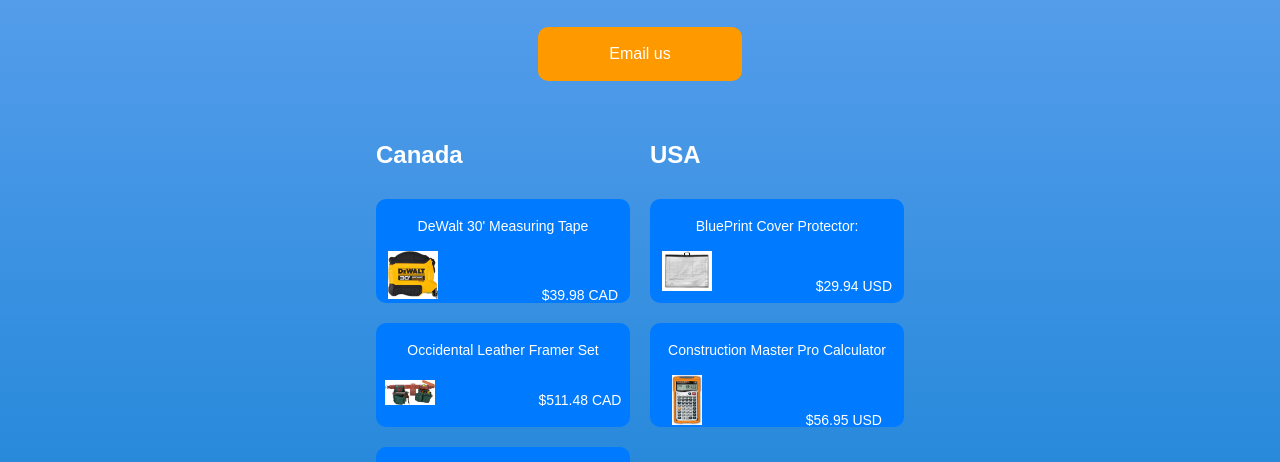
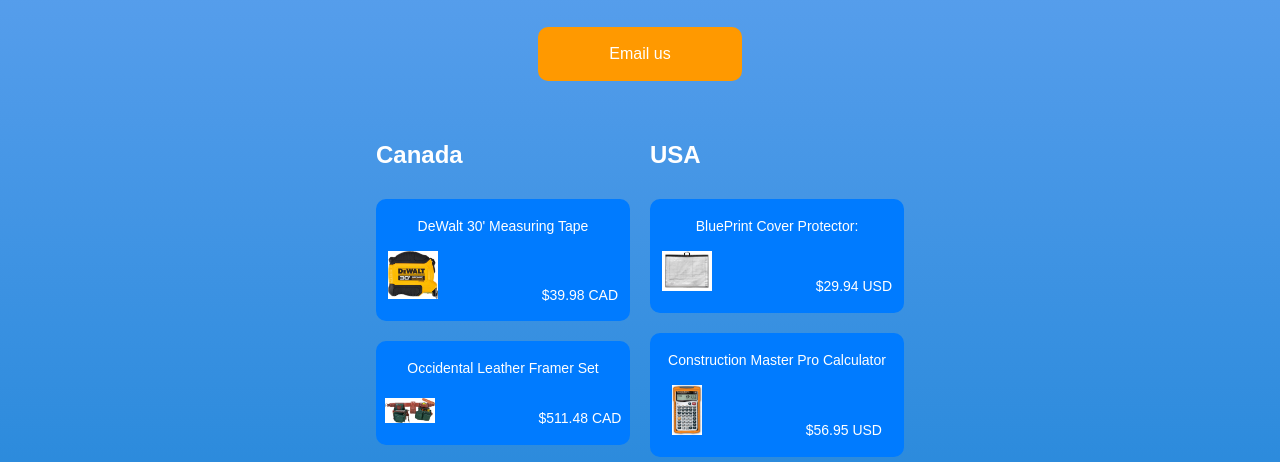
Before and after one commit to ConnerWestgarde-comp/website-vestgaard, a plain HTML site: page index.html in a window 1280 px wide. Shown: the part 289-751 px from the top of the page. Drawn offline with Linux system fonts and the light colour scheme.

Commit message:
Update index.html

```diff
--- a/index.html
+++ b/index.html
@@ -108,9 +108,9 @@
 
         }
 
-        .button {
-            width: 250px;
-            height: 100px;
+         .button {
+
+
             background-color: #007bff;
             color: #fff;
             text-align: center;
@@ -122,8 +122,13 @@
             outline: 2px solid transparent; /* Outline for the link buttons (initially transparent) */
             transition: background-color 0.3s ease, outline 0.3s ease; /* Smooth transitions */
             font-size: 14px; /* Decrease font size for more text */
-            margin: 10px 0;
             justify-content: start;
+            width: 90%; /* Adjust the width to fit the screen */
+            height: auto;
+            width: auto; /* Allow the height to adjust based on content */
+            max-width: 250px;
+            max-height: 200px;/* Limit maximum width */
+            margin: 10px auto; /* Center align and add margin between buttons */
 
         }
         .button:first-child {
```
